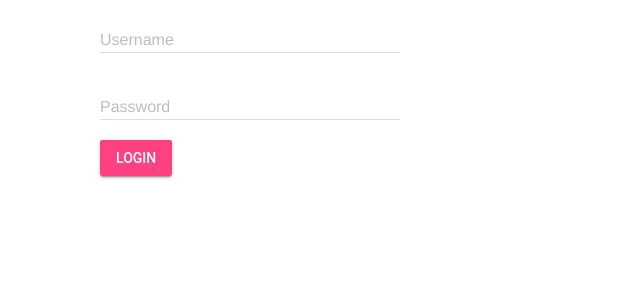
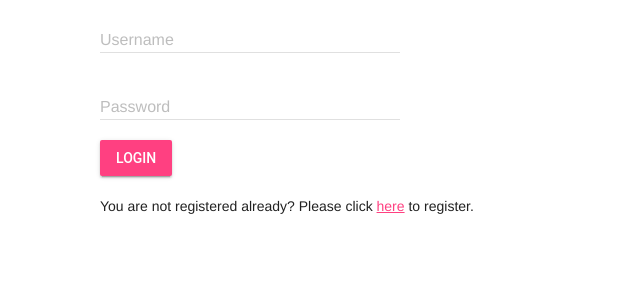
Before and after one commit to MichaelSoquat/Django-ChatApp, a Django app: page /login/ in a window 1280 px wide. Shown: the part 282-582 px from the top of the page, without its empty margins (0-640 px from the left). Run offline with Django 4.2, Linux system fonts and the light colour scheme.

Commit message:
added registration

```diff
--- a/first_django_app/chat/models.py
+++ b/first_django_app/chat/models.py
@@ -1,3 +1,4 @@
+import django
 from django.db import models
 from datetime import date
 from django.conf import settings
--- a/first_django_app/chat/templates/auth/login.html
+++ b/first_django_app/chat/templates/auth/login.html
@@ -26,4 +26,8 @@
 
 </form>
 
+<div style="margin-top: 20px">
+    You are not registered already? Please click <a href="/register/">here</a> to register.
+</div>
+
 {% endblock %}
--- a/first_django_app/chat/views.py
+++ b/first_django_app/chat/views.py
@@ -5,6 +5,7 @@ from .models import Chat, Message
 from django.contrib.auth import authenticate, login
 from django.contrib.auth.decorators import login_required
 from django.core import serializers
+from django.contrib.auth.forms import UserCreationForm
 
 # Create your views here.
 @login_required(login_url='/login/')
@@ -29,3 +30,36 @@ def login_view(request):
         else:
             return render(request, 'auth/login.html', {'wrongPassword': True, 'redirect': redirect})
     return render(request,'auth/login.html', {'redirect': redirect})
+
+
+def register_view(request):
+    if request.method == 'POST':
+        userName = request.POST.get('username', None)
+        userPass = request.POST.get('password', None)
+        user = user.objects.create(userName, userPass)
+        user.save()
+        return render(request, 'chat/index.html')
+    return render(request,'auth/register.html')
+
+
+def register_view(request):
+    if request.method == "POST":
+        form = UserCreationForm(request.POST)
+        if form.is_valid():
+            user = form.save()
+            username = form.cleaned_data.get('username')
+            login(request, user)
+            return render(request, 'chat/index.html',)
+
+        else:
+            for msg in form.error_messages:
+                print(form.error_messages[msg])
+
+            return render(request = request,
+                          template_name = "auth/register.html",
+                          context={"form":form})
+
+    form = UserCreationForm
+    return render(request = request,
+                  template_name = "auth/register.html",
+                  context={"form":form})
--- a/first_django_app/first_django_app/urls.py
+++ b/first_django_app/first_django_app/urls.py
@@ -16,10 +16,11 @@ Including another URLconf
 from django.contrib import admin
 from django.urls import path
 
-from chat.views import index, login_view
+from chat.views import index, login_view, register_view
 
 urlpatterns = [
     path('admin/', admin.site.urls),
     path('chat/', index),
     path('login/', login_view),
+    path('register/', register_view)
 ]
```
Also changed, not shown: first_django_app/chat/templates/auth/register.html (added, +8 -0 lines).
